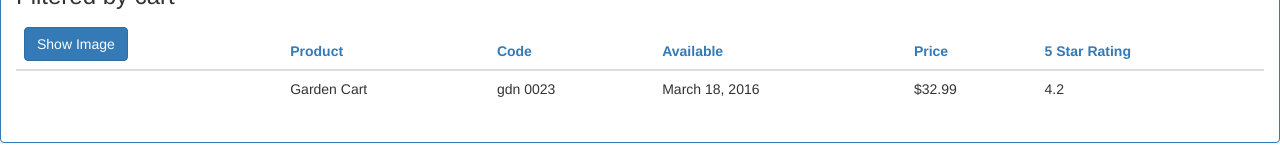
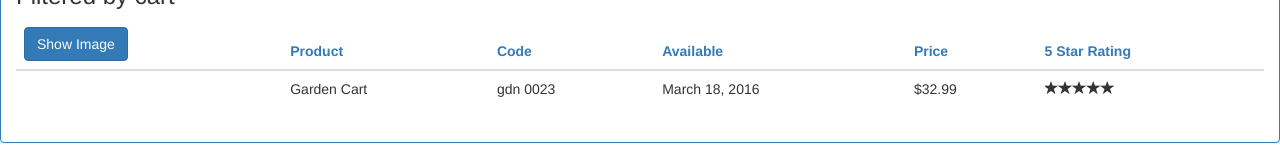
Before and after one commit to mahaelbasuony/Angular-fundamentals-tests, an Angular app in the folder APM/: page / in a window 1280 px wide. Shown: the part 204-364 px from the top of the page. Built offline with nearby package versions, Linux system fonts and the light colour scheme.

Commit message:
Added rating stars by nested component

```diff
--- a/APM/src/app/app.module.ts
+++ b/APM/src/app/app.module.ts
@@ -4,12 +4,14 @@ import { FormsModule} from '@angular/forms';
 import { AppComponent } from './app.component';
 import { ProductListComponent } from './products/product-list.component';
 import { convertToSpacesPipe } from './products/convert-to-spaces.pipe';
+import { StarComponent } from './shared/star.component';
 
 @NgModule({
   declarations: [
     AppComponent,
     ProductListComponent,
-    convertToSpacesPipe
+    convertToSpacesPipe,
+    StarComponent
   ],
   imports: [
     BrowserModule,
--- a/APM/src/app/products/product-list.component.html
+++ b/APM/src/app/products/product-list.component.html
@@ -42,7 +42,7 @@
             <td>{{product.productCode | lowercase | convertToSpaces:'-'}}</td>
             <td>{{product.releaseDate}}</td>
             <td>{{product.price | currency:'USD':true:'1.2-2'  }}</td>
-            <td>{{product.starRating}}</td>
+            <td><pm-star [rating]='product.starRating' (ratingClicked)='onRatingClicked($event)'></pm-star></td>
 
           </tr>
         </tbody>
--- a/APM/src/app/products/product-list.component.ts
+++ b/APM/src/app/products/product-list.component.ts
@@ -62,4 +62,8 @@ export class ProductListComponent implements OnInit {
   ngOnInit():void{
     console.log('in OnInit');
   }
+
+  onRatingClicked(message: string):void{
+    this.pageTitle=`Product List ${message}`;
+  }
 }
--- a/APM/src/app/shared/star.component.html
+++ b/APM/src/app/shared/star.component.html
@@ -1,6 +1,7 @@
 <div class="crop"
     [style.width.px]="starWidth"
-    [title]="rating">
+    [title]="rating"
+    (click)="onClick()">
     <div style="width: 86px">
         <span class="glyphicon glyphicon-star"></span>
         <span class="glyphicon glyphicon-star"></span>
--- /dev/null
+++ b/APM/src/app/shared/star.component.ts
@@ -0,0 +1,21 @@
+import { Component, OnChanges, Input, Output, EventEmitter } from "@angular/core";
+
+@Component({
+  selector: 'pm-star',
+  templateUrl: './star.component.html',
+  styleUrls: ['./star.component.css']
+})
+export class StarComponent implements OnChanges{
+  @Input() rating : number ;
+  starWidth: number;
+
+  @Output() ratingClicked : EventEmitter <string>= new EventEmitter<string>();
+
+  ngOnChanges():void{
+    this.starWidth=this.rating* 86/5;
+  }
+  onClick(): void{
+    this.ratingClicked.emit(` clicked rating equal : ${this.rating}`);
+    //console.log(this.rating);
+  }
+}
```
Also changed, not shown: APM/src/app/app.component.html (+10 -5 lines).
